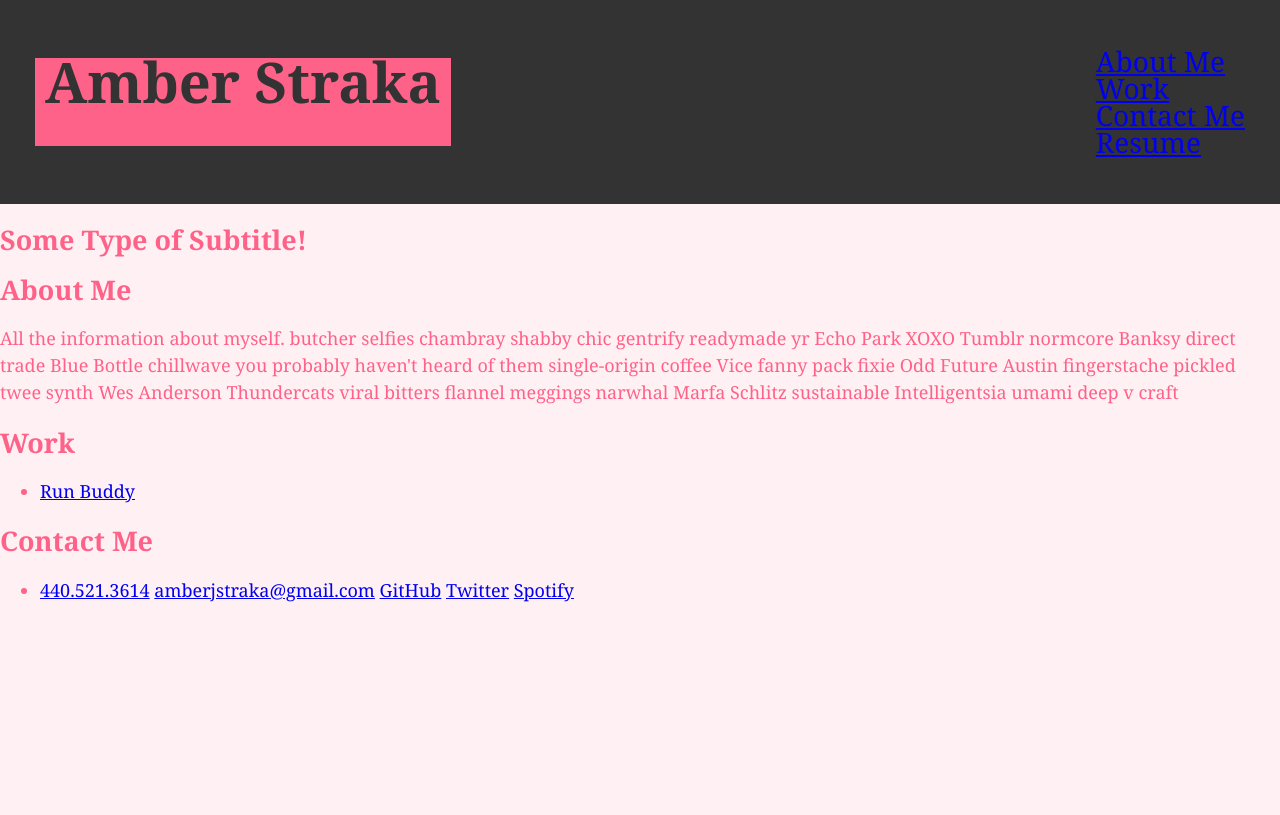
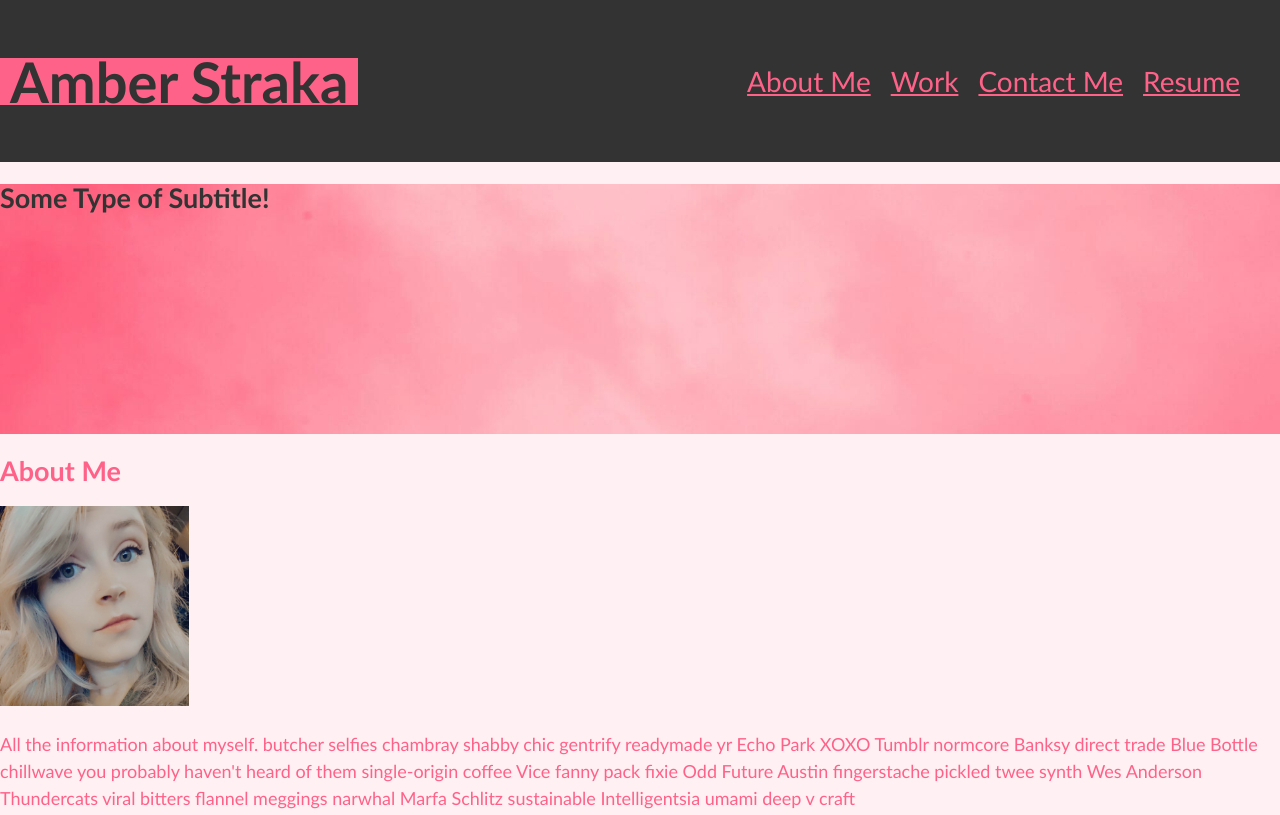
Before and after one commit to amberjstraka/Portfolio, a plain HTML site: page Portfolio.html in a window 1280 px wide. Shown: the top 815 px of the page. Drawn offline with Linux system fonts and the light colour scheme.

Commit message:
added style to header and started hero

```diff
--- a/Portfolio.html
+++ b/Portfolio.html
@@ -42,7 +42,10 @@
 
         <!-- Hero -->
         <section class="hero">
+
+            <div class="hero-subtitle">
             <h2>Some Type of Subtitle!</h2>
+            </div>
         </section>
 
         <!-- About Me Section -->
@@ -50,6 +53,7 @@
             <h2>
                 About Me
             </h2>
+            <img src="./assets/images/amber.jpg" alt="Amber"/>
             <p>All the information about myself. butcher selfies chambray shabby chic gentrify readymade yr Echo Park
                 XOXO Tumblr normcore Banksy direct trade Blue Bottle chillwave you probably haven't heard of them
                 single-origin coffee Vice fanny pack fixie Odd Future Austin fingerstache pickled twee synth Wes
--- a/assets/css/style.css
+++ b/assets/css/style.css
@@ -8,15 +8,16 @@
 body {
     padding: 0;
     margin: 0;
-    font-family: Georgia, 'Times New Roman', Times, serif;
+    font-family: 'Trebuchet MS', 'Lucida Sans Unicode', 'Lucida Grande', 'Lucida Sans', Arial, sans-serif;
     font-size: 18px;
     line-height: 150%;
     color: #ff6289;
     Background: #fff0f3;
 }
 
+/* Header */
 header {
-    padding: 20px 35px;
+    padding: 20px 0px;
     margin: 0px;
     margin-bottom: 30 px;
     font-size: 28px;
@@ -24,11 +25,48 @@ header {
     background: var(--dark);
     display: flex;
     justify-content: space-between;
-    fex-wrap: wrap;
+    flex-wrap: wrap;
+    align-items: center;
 }
 
+/* Amber Straka */
 h1 {
     background-color: var(--tertiary-color);
-    padding: 10px 10px 0px 10px;
+    padding: 10px 10px 10px 10px;
     vertical-align: center;
 }
+
+/* Header Nav */
+header nav {
+    margin: 7px 0;
+    padding: 0 30px;
+}
+
+header nav ul {
+    display: flex;
+    flex-wrap: wrap;
+    justify-content: space-between;
+    align-items: center;
+    list-style: none;
+}
+
+header nav ul li a {
+    color: var(--tertiary-color);
+    padding: 0 10px;
+}
+
+.hero {
+    background-image: url("../images/pinkclouds.jpg");
+    background-size: cover;
+    background-position: center;
+    margin: 0;
+    min-height:250px;
+}
+
+.hero-subtitle {
+    color: var(--dark);
+}
+
+.about img {
+    height: 200px;
+}
```
Also changed, not shown: assets/images/amber.jpg (added), assets/images/pinkclouds.jpg (renamed from images/pinkclouds.jpg).
